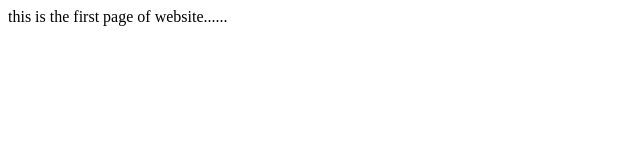
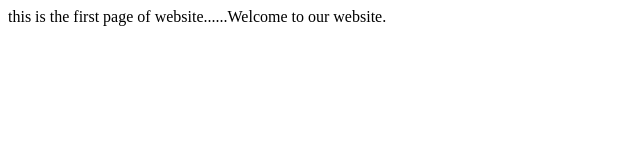
Before and after one commit to Bidhi1/coursera, a plain HTML site: page sites/index.html in a window 1280 px wide. Shown: the whole page, without its empty margins (0-640 px from the left). Drawn offline with Linux system fonts and the light colour scheme.

Commit message:
Small admition to our page.

```diff
--- a/sites/index.html
+++ b/sites/index.html
@@ -4,6 +4,6 @@
 <title>Coursera</title>
 </head>
 <body>
-this is the first page of website......
+this is the first page of website......Welcome to our website.
 </body>
 </html>
```
